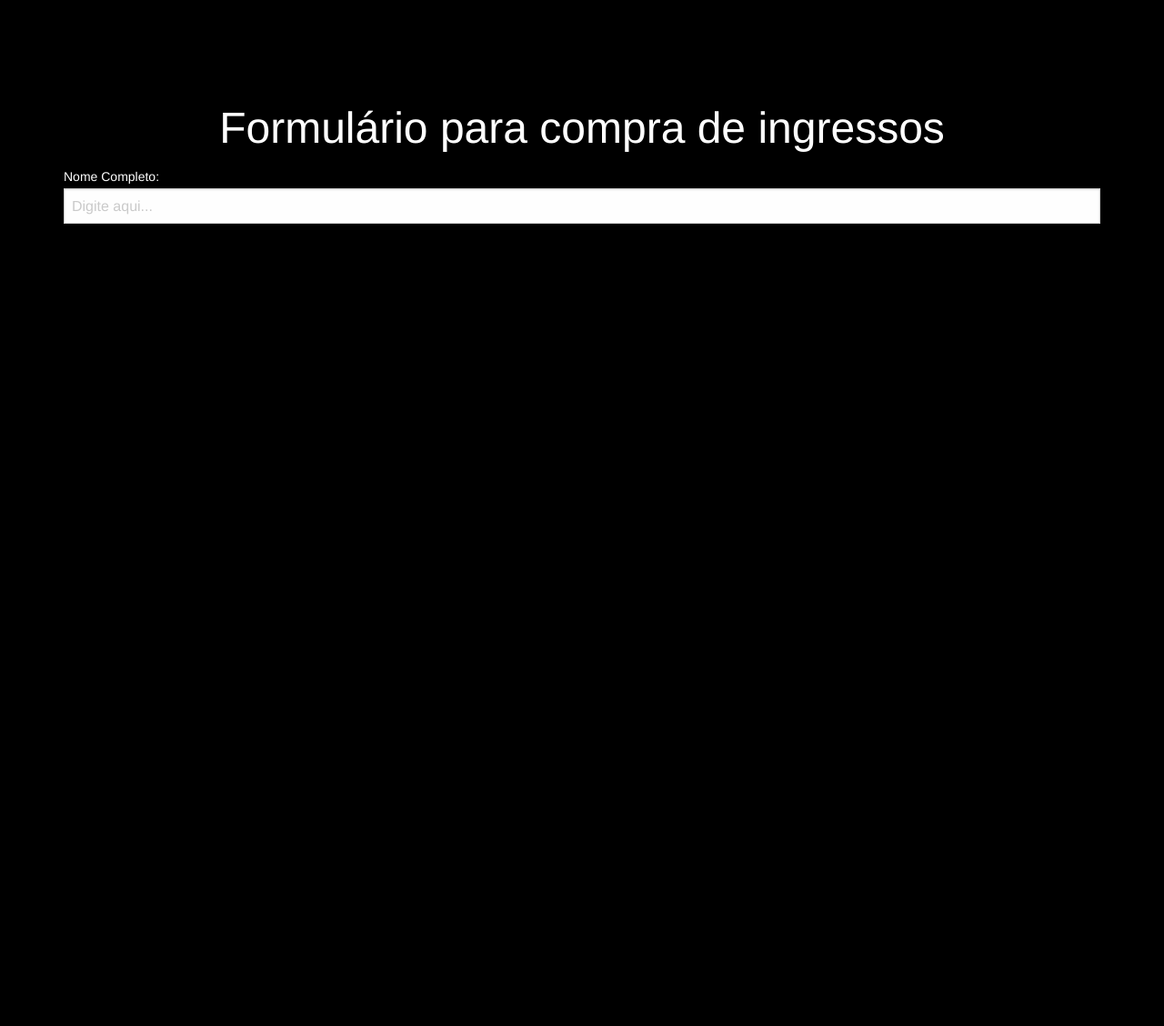
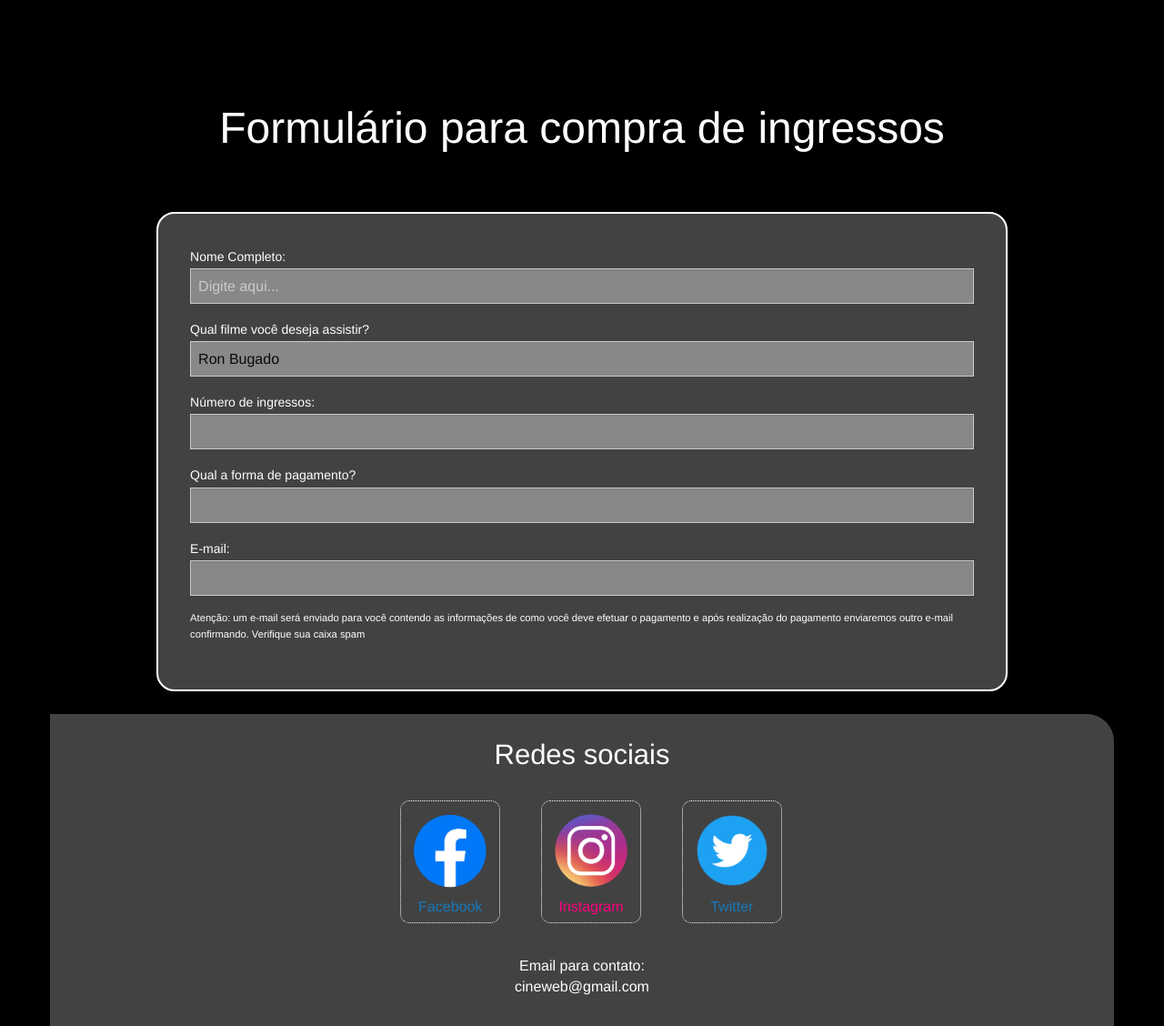
Before and after one commit to nathaliabeatriz/Cineweb, a plain HTML site: page Página2.html in a window 1280 px wide. Shown: the part 1801-2929 px from the top of the page at 91% size. Before the commit the page ends 2063 px from the top, so only its background shows below. Drawn offline with Linux system fonts and the light colour scheme.

Commit message:
Update Página2.html

```diff
--- a/Página2.html
+++ b/Página2.html
@@ -19,10 +19,10 @@
             </div>
             <nav id="navegar">
                 <ul>
-                    <a href="Home.html">
+                    <a href="index.html">
                         <li>Home</li>
                     </a>
-                    <a href="Página2.html">
+                    <a href="pagina2.html">
                         <li>Programação e ingressos</li>
                     </a>
                     <a href="Página3.html">
@@ -41,10 +41,10 @@
 
         <nav id="navegar2">
             <ul id="menu">
-                <a href="Home.html">
+                <a href="index.html">
                     <li>Home</li>
                 </a>
-                <a href="Página2.html">
+                <a href="pagina2.html">
                     <li>Programação e ingressos</li>
                 </a>
                 <a href="Página3.html">
@@ -125,14 +125,80 @@
             <h1>Formulário para compra de ingressos</h1>
 
             <form>
-                <div class="grid-x grid-padding-x">
-                    <div class="large-12 cell">
-                      <label>Nome Completo:</label>
-                      <input type="text" placeholder="Digite aqui..." />
+                <div id="compra-ingressos">
+                    <div>
+                        <label>Nome Completo:</label>
+                        <input class="entradas" type="text" placeholder="Digite aqui..." />
                     </div>
-                  </div>
+
+                    <div>
+                        <label>Qual filme você deseja assistir?</label>
+                         <select name="select">
+                            <option value="valor1">Duna</option>
+                            <option value="valor2" selected>Ron Bugado</option>
+                            <option value="valor3">A menina que matou os pais</option>
+                            <option value="valor4">007 - Sem tempo para morrer</option>
+                            <option value="valor5">007 - Sem tempo para morrer</option>
+                            <option value="valor6">007 - Sem tempo para morrer</option>
+                            <option value="valor7">007 - Sem tempo para morrer</option>
+                            <option value="valor8">007 - Sem tempo para morrer</option>
+                            <option value="valor9">007 - Sem tempo para morrer</option>
+                            <option value="valor10">007 - Sem tempo para morrer</option>
+                            <option value="valor11">007 - Sem tempo para morrer</option>
+                            <option value="valor12">007 - Sem tempo para morrer</option>
+                          </select>
+                    </div>
+
+                    <div>
+                        <label>Número de ingressos: </label>
+                        <input class="entradas" type="number">
+                    </div>
+
+                    <div>
+                        <label>Qual a forma de pagamento?</label>
+                        <input class="entradas" type="text">
+                    </div>
+
+                    <div>
+                        <label>E-mail:</label>
+                        <input class="entradas" type="text">
+                    </div>
+
+
+                    <p id="enviar-email">Atenção: um e-mail será enviado para você contendo as informações de como você
+                        deve efetuar o
+                        pagamento e após realização do pagamento enviaremos outro e-mail confirmando. Verifique sua
+                        caixa spam</p>
+                    <div>
+                        <input type="su">
+                    </div>
+                </div>
             </form>
         </div>
+
+        <footer>
+            <h3>Redes sociais</h3>
+
+            <ul>
+                <li class="redes-sociais">
+                    <a href="https://facebook.com/">
+                        <img src="Imagens/Redes sociais/facebook-13.png" alt="Facebook"></a>
+                    <a class="link" href="https://facebook.com/">Facebook</a>
+                </li>
+                <li class="redes-sociais">
+                    <a href="https://instagram.com/">
+                        <img src="Imagens/Redes sociais/Instagram.png" alt="Instagram"></a>
+                    <a class="link" style="color: rgb(255, 0, 128);" href="https://instagram.com/">Instagram</a>
+                </li>
+                <li class="redes-sociais">
+                    <a href="https://twitter.com/">
+                        <img src="Imagens/Redes sociais/Twitter.png" alt="Twitter"></a>
+                    <a class="link" href="https://twitter.com/">Twitter</a>
+                </li>
+            </ul>
+
+            <h6>Email para contato: <br>cineweb@gmail.com</h6>
+        </footer>
 
     </div>
 
```
